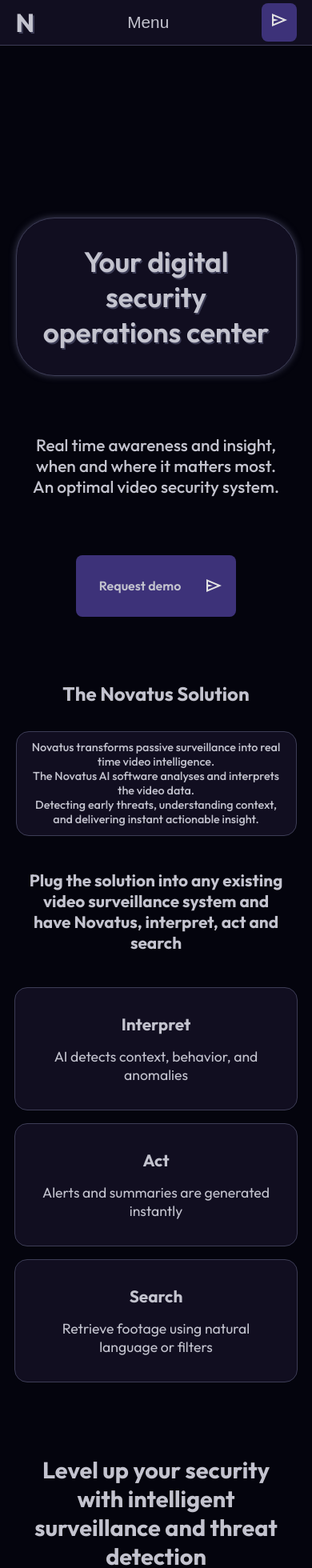
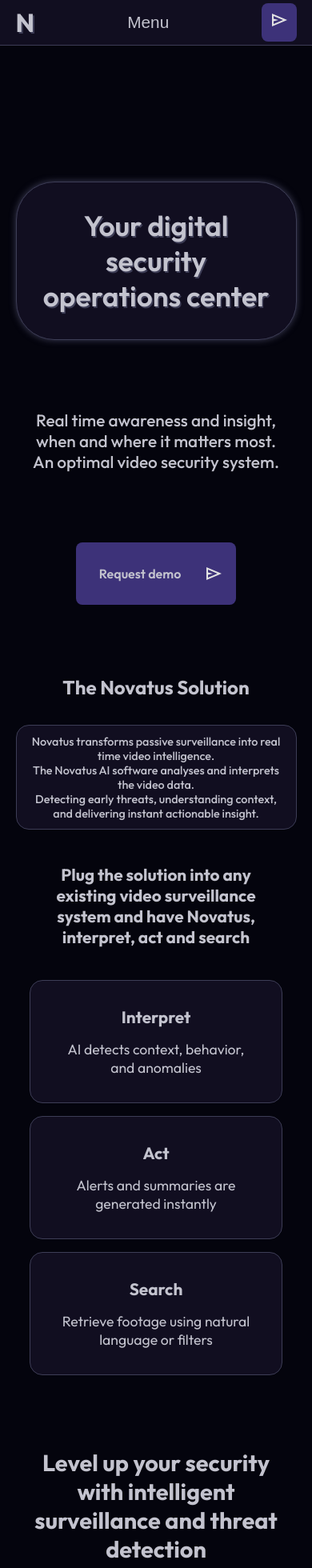
Before and after one commit to helauren42/ai-security-website, a React (Create React App) app in the folder FrontEnd/: page / in a window 390 px wide. Shown: the top 1960 px of the page at 80% size. Built offline with nearby package versions, Linux system fonts and the light colour scheme.

Commit message:
small styling changes, header and footer mostly

```diff
--- a/FrontEnd/src/CSS/Brief.css
+++ b/FrontEnd/src/CSS/Brief.css
@@ -3,7 +3,6 @@
   height: auto;
   display: grid;
   place-items: center;
-  padding-top: 2%;
   z-index: 1;
 }
 
@@ -19,6 +18,7 @@
 }
 
 #brief-title {
+  max-width: 100%;
   color: var(--text-white);
   font-size: 2rem;
 }
@@ -33,7 +33,7 @@
 
 #how-it-works {
   border-radius: 1rem;
-  width: 100vw;
+  width: 100%;
   padding: 3% 5%;
   display: flex;
   flex-direction: column;
--- a/FrontEnd/src/CSS/Footer.css
+++ b/FrontEnd/src/CSS/Footer.css
@@ -5,16 +5,17 @@
   display: flex;
   flex-direction: column;
   align-items: flex-start;
-  padding: 0 2rem;
 }
 
 #footer-main {
+  position: relative;
   width: 100%;
   height: 100%;
   display: flex;
   flex-direction: row;
   justify-content: space-between;
   align-items: center;
+  padding: 0 2rem;
 }
 
 #company-socials {
@@ -54,6 +55,7 @@
 }
 
 #links-cont {
+  height: 100%;
   display: flex;
   flex-direction: column;
   justify-content: space-around;
@@ -89,11 +91,18 @@
 }
 
 #footer-bottom {
+  width: 100%;
+  padding: 0 2rem;
+}
+
+#footer-bottom-cont {
+  width: 100%;
+  border-top: 0.07rem solid var(--blue-shadow);
+  padding: 1rem 0rem;
   display: flex;
   flex-direction: column;
   justify-content: space-around;
   align-items: flex-start;
-  padding: 1rem 0;
 }
 
 #footer-bottom h4 {
--- a/FrontEnd/src/CSS/Header.css
+++ b/FrontEnd/src/CSS/Header.css
@@ -1,9 +1,10 @@
-header {
+#header {
   position: relative;
   overflow: hidden;
   box-sizing: border-box;
-  width: 100%;
+  width: 100vw;
   height: 100vh;
+  max-height: 100vh;
   display: flex;
   flex-direction: column;
   justify-content: space-evenly;
@@ -21,7 +22,6 @@
   background-color: var(--blue-bg);
   flex-wrap: wrap;
   text-align: center;
-  /* border: 0.01rem solid var(--dark-border2); */
   box-shadow: 0px 0px 0.5rem var(--blue-shadow);
   border: 0.07rem solid var(--blue-shadow);
   border-radius: 10rem;
@@ -84,14 +84,6 @@
   fill: var(--main-grey);
 }
 
-#arrow-down-img:hover {
-  cursor: pointer;
-}
-
-#arrow-down-img:active {
-  transform: scale(0.9);
-}
-
 @media (max-width: 850px) {
   #main-text-cont {
     padding: 2rem;
@@ -105,7 +97,6 @@
   .second-text {
     font-size: 1.5rem;
   }
-
 }
 
 @media (max-width: 700px) {
@@ -123,13 +114,19 @@
   }
 
   #header-ghost {
-    height: 15%;
+    height: 9%;
   }
 
   #service-btn {
     font-size: 1.1rem;
   }
 }
+
+/* @media (max-width: 1200px) { */
+/*   #header-ghost { */
+/*     display: none; */
+/*   } */
+/* } */
 
 @media (max-width: 450px) {
   #main-text-cont {
@@ -146,7 +143,7 @@
   }
 
   #header-ghost {
-    height: 15%;
+    height: 6vh;
   }
 
   #service-btn {
--- a/FrontEnd/src/JS/Brief.js
+++ b/FrontEnd/src/JS/Brief.js
@@ -1,7 +1,7 @@
 import '../CSS/Brief.css'
 export const Brief = () => {
   return (
-    <section id="section-brief">
+    <section className='page-section' id="section-brief">
       <div id="brief-cont">
         <h1 id="brief-title" > The Novatus Solution</h1 >
         <p className='classic-paragraph' id="brief-paragraph">Novatus transforms passive surveillance into real time video intelligence.<br />
--- a/FrontEnd/src/JS/Footer.js
+++ b/FrontEnd/src/JS/Footer.js
@@ -31,7 +31,9 @@
         </div>
       </div>
       <div id="footer-bottom">
-        <h4>©Novatus 2025</h4>
+        <div id="footer-bottom-cont">
+          <h4>©Novatus 2025</h4>
+        </div>
       </div>
     </footer >
   )
--- a/FrontEnd/src/JS/Header.js
+++ b/FrontEnd/src/JS/Header.js
@@ -3,7 +3,7 @@
 
 export const Header = () => {
   return (
-    <header>
+    <div className='page-section' id="header">
       <div id="header-ghost"></div>
       <div id="main-text-cont">
         <p className="main-text">Your digital security operations center</p>
@@ -15,6 +15,6 @@
         <p id="service-btn">Request demo</p>
         <SendEmailSvg id="send-email-svg" />
       </div>
-    </header >
+    </div >
   )
 }
```
Also changed, not shown: FrontEnd/src/CSS/App.css (+7 -0 lines).
